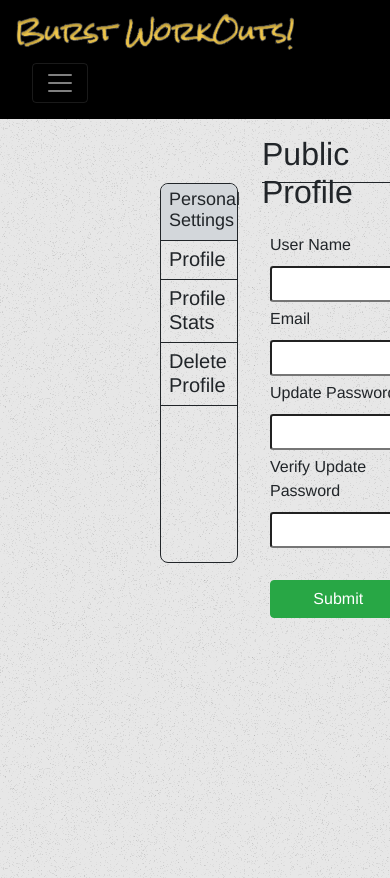
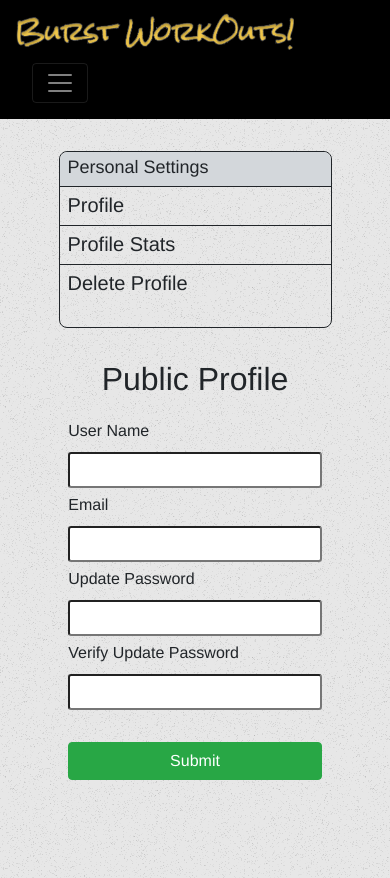
Before and after one commit to clarktyra/burst-workouts, a React (Create React App) app in the folder client/: page /settings in a window 390 px wide. Built offline with nearby package versions, Linux system fonts and the light colour scheme; no server answers; sample sign-in values are in the browser's storage.

Commit message:
adds media queries to settings page and leaderboard

```diff
--- a/client/src/pages/Leaderboard.js
+++ b/client/src/pages/Leaderboard.js
@@ -92,25 +92,35 @@ function Leaderboard(props) {
 
   return (
     <div className="leaderboard-container">
+      <div className="table-container">
         <table>
           <tbody>
             <tr>
-            {!reverse ? <th onClick={() => sortBy('username', 'asc')} >User Name</th>
+              {!reverse ?
+                <th onClick={() => sortBy('username', 'asc')} >User Name</th>
                 :
-              <th onClick={() => sortBy('username', 'desc')} >User Name</th>}
-            {!reverse ? <th onClick={() => sortBy('currentStreak', 'asc')}>Current Streak</th>
+                <th onClick={() => sortBy('username', 'desc')} >User Name</th>
+              }
+              {!reverse ?
+                <th onClick={() => sortBy('currentStreak', 'asc')}>Current Streak</th>
                 :
-              <th onClick={() => sortBy('currentStreak', 'desc')}>Current Streak</th>}
-            {!reverse ? <th onClick={() => sortBy('longestStreak', 'asc')}>Longest Streak</th>
+                <th onClick={() => sortBy('currentStreak', 'desc')}>Current Streak</th>
+              }
+              {!reverse ?
+                <th onClick={() => sortBy('longestStreak', 'asc')}>Longest Streak</th>
                 :
-              <th onClick={() => sortBy('longestStreak', 'desc')}>Longest Streak</th>}
-            {!reverse ? <th onClick={() => sortBy('totalWorkouts', 'asc')}>Total Workouts</th>
+                <th onClick={() => sortBy('longestStreak', 'desc')}>Longest Streak</th>
+              }
+              {!reverse ?
+                <th onClick={() => sortBy('totalWorkouts', 'asc')}>Total Workouts</th>
                 :
-              <th onClick={() => sortBy('totalWorkouts', 'desc')}>Total Workouts</th>}
+                <th onClick={() => sortBy('totalWorkouts', 'desc')}>Total Workouts</th>
+              }
             </tr>
             {rows}
           </tbody>
         </table>
+      </div>
       <div className="user-container">
         <img src={require('../images/squat-image.jpg')} alt='profile' />
         <div>Welcome: {username}</div>
--- a/client/src/pages/Settings.js
+++ b/client/src/pages/Settings.js
@@ -45,9 +45,11 @@ const Stats = ({currentStreak, longestStreak, totalWorkouts}) => (
   <>
     <h2>Profile Stats</h2>
     <div className="form-container">
+      <div className="stats-container">
         <div>Current Streak: {currentStreak > 1 || currentStreak === 0 ? `${currentStreak} days` : `${currentStreak} day`}</div>
         <div>Longest Streak: {longestStreak > 1 || longestStreak === 0 ? `${longestStreak} days` : `${longestStreak} day`}</div>
         <div>Total Workouts: {totalWorkouts > 1 || totalWorkouts === 0 ? `${totalWorkouts} days` : `${totalWorkouts} day`}</div>
+      </div>
     </div>
   </>
 );
@@ -56,9 +58,12 @@ const DeleteProfile = ({ id, deleteAccount }) => (
   <>
     <h2>Delete Profile</h2>
     <div className="form-container">
+      <div className="delete-container">
         <div>Would you like to Delete your profile</div>
         <div>You will be missing out on competition with your friends</div>
+        <div><strong>There is no turning back at this point!</strong></div>
         <Link to="/"><button onClick={deleteAccount}>Delete Account</button></Link>
+      </div>
     </div>
   </>
 )
--- a/client/src/pages/styles/Leaderboard.css
+++ b/client/src/pages/styles/Leaderboard.css
@@ -5,18 +5,24 @@
   height: 90vh;
 }
 
-table {
+.table-container {
   font-family: arial, sans-serif;
   border-collapse: collapse;
   width: 100%;
   min-width: 25rem;;
   grid-column: 1/3;
   grid-row: 1;
-  margin: 2rem 2rem 2rem 8rem;
+  margin: 4rem 2rem 2rem 8rem;
   border-collapse: collapse;
   border-radius: .5rem;
-  overflow: hidden;
+  overflow: auto;
+  max-height: 30rem;
+}
+
+table {
   color: #BBBBC2;
+  width: 100%;
+  min-width: 25rem;;
 }
 
 td, th {
@@ -41,7 +47,7 @@ tr:nth-child(even) {
 
 
 .user-container {
-  margin: 2rem 10rem 2rem -2rem;
+  margin: 4rem 10rem 4rem -2rem;
   background-color: rgba(0, 0, 0, 0.393);
   color: #ffffff;
   border-radius: .5rem;
@@ -81,17 +87,39 @@ tr:nth-child(even) {
   .leaderboard-container {
     display: flex;
     flex-direction: column;
-    justify-content: center;
     align-items: center;
-    margin: 4.5rem;
+    padding: 1rem;
+    margin: 4rem 2rem;
     height: 100vh;
   }
 
-  table {
-    margin: 6rem 1rem 3rem;
+  .table-container {
+    margin: 1rem 3rem;
+    max-height: 25rem;
+    overflow: auto;
   }
 
   .user-container {
-    margin: 1rem;
+    margin: 0 auto;
   }
 }
+@media  screen and (max-width: 375px) {
+  .leaderboard-container {
+    display: flex;
+    flex-direction: column;
+    align-items: center;
+    margin: 2rem auto;
+    height: 100vh;
+  }
+
+  .table-container {
+    margin: 1rem 3rem;
+    max-height: 25rem;
+    overflow: auto;
+  }
+
+  .user-container {
+    margin: 0 auto;
+    padding: 1rem;
+  }
+}
--- a/client/src/pages/styles/Settings.css
+++ b/client/src/pages/styles/Settings.css
@@ -71,3 +71,49 @@ form button {
 .settings h5 {
   cursor: pointer;
 }
+
+.delete-container {
+  display: flex;
+  flex-direction: column;
+  justify-content: center;
+  font-size: 18px;
+  margin: 10px;
+}
+
+.delete-container div {
+  padding: .3rem;
+}
+
+.delete-container button {
+  padding: .3rem;
+  margin: 15px;
+  border-radius: .3rem;
+}
+
+
+@media screen and (max-width: 914px) {
+  .container-profile {
+    display: flex;
+    flex-direction: column;
+    align-items: center;
+  }
+  .settings-container{
+    margin: 2rem 0;
+    width: 70vw;
+    height: 21vh;
+  }
+  .title {
+    margin: 0;
+    display: flex;
+    align-items: center;
+    border-bottom: none;
+  }
+  form {
+    display: flex;
+    flex-direction: column;
+    width: 65vw;
+  }
+  .settings:last-child{
+    border-bottom: none;
+  }
+}
```
Lines whose indentation alone changed are shown as unchanged.
